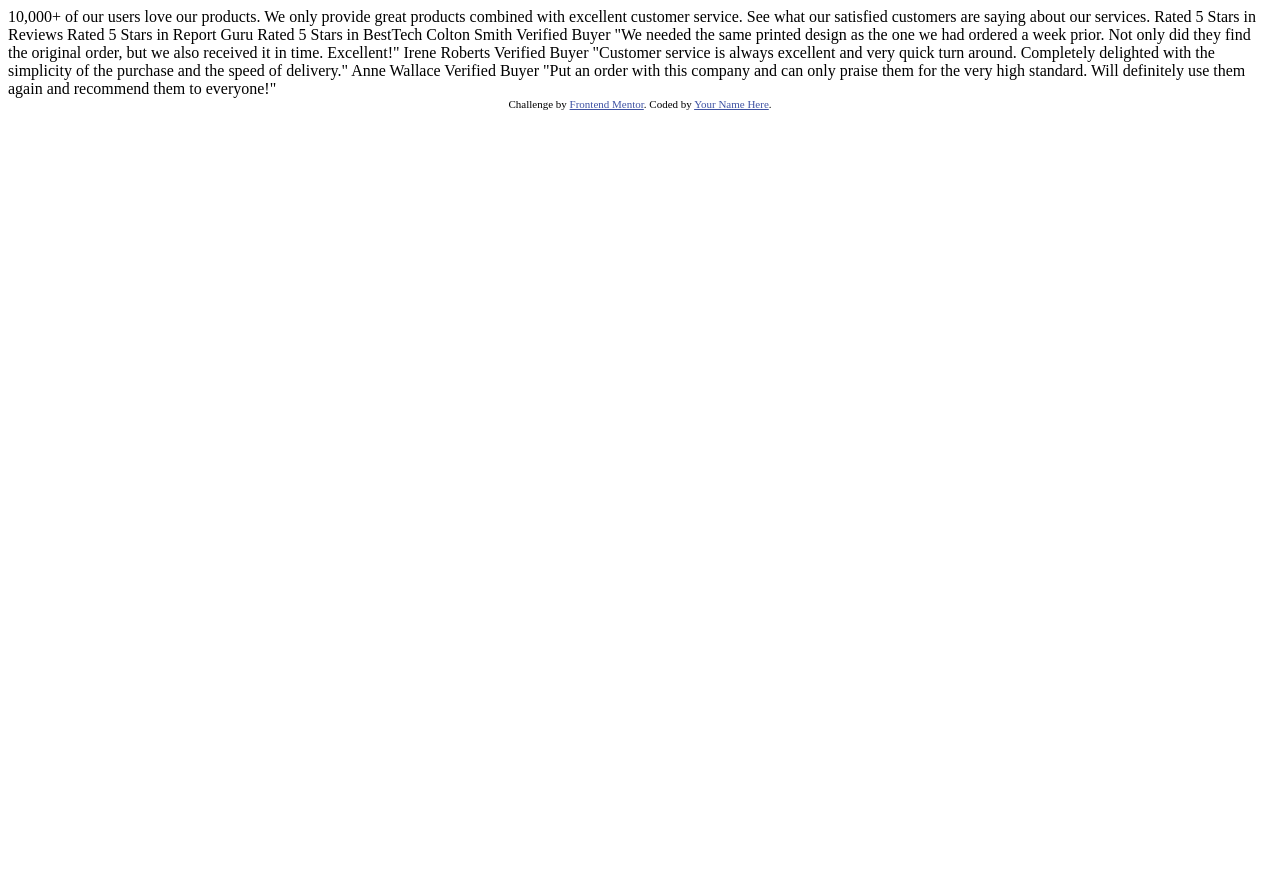
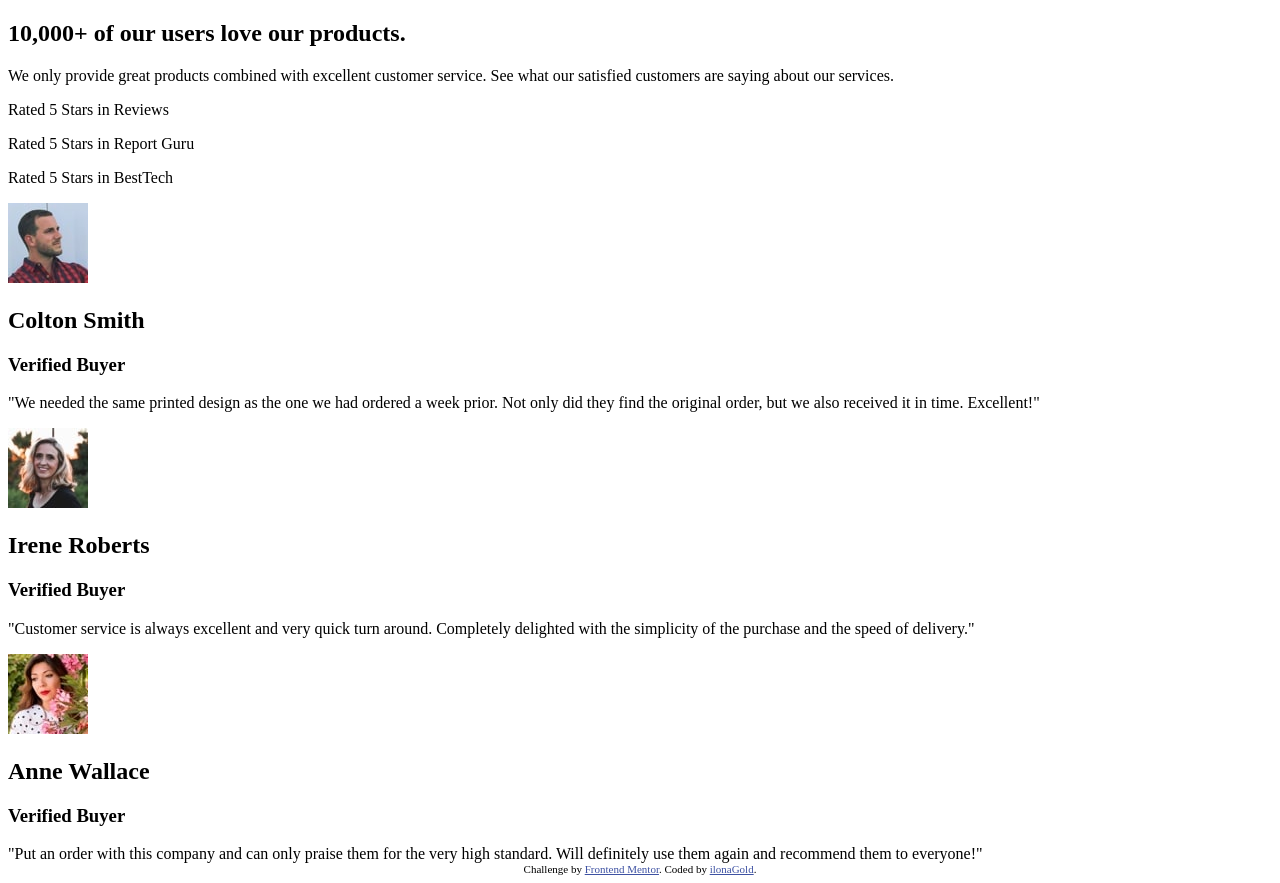
Before and after one commit to ilonaGold/social-proof-section, a plain HTML site: page index.html in a window 1280 px wide. Before the commit the page ends 800 px from the top, so only its background shows below. Drawn offline with Linux system fonts and the light colour scheme.

Commit message:
Added html structure

```diff
--- a/index.html
+++ b/index.html
@@ -3,8 +3,6 @@
   <head>
     <meta charset="UTF-8" />
     <meta name="viewport" content="width=device-width, initial-scale=1.0" />
-    <!-- displays site properly based on user's device -->
-
     <link
       rel="icon"
       type="image/png"
@@ -25,37 +23,59 @@
       }
     </style>
   </head>
+
   <body>
-    10,000+ of our users love our products.
+    <section class="intro">
+      <h1>10,000+ of our users love our products.</h1>
+      <p>We only provide great products combined with excellent customer service.
+      See what our satisfied customers are saying about our services.</p>
+    </section>
 
-    We only provide great products combined with excellent customer service.
-    See what our satisfied customers are saying about our services.
+    <section class="rating-cards">
+      <div class="raiting-card-one">
+        <span class="raiting-stars"></span>
+        <p>Rated 5 Stars in Reviews</p>
+      </div>
+      <div class="raiting-card-two">
+        <p>Rated 5 Stars in Report Guru</p>
+      </div>
+      <div class="raiting-card-three">
+        <p>Rated 5 Stars in BestTech</p>
+      </div>
+    </section>
 
-    Rated 5 Stars in Reviews
-    Rated 5 Stars in Report Guru
-    Rated 5 Stars in BestTech
+    <section class="testimonials">
+      <div class="testimonial-one">
+        <img src="./images/image-colton.jpg" alt="Colton" />
+        <h2 class="buyer-name">Colton Smith</h2>
+        <h3 class="buyer-status">Verified Buyer</h3>
+        <p>"We needed the same printed design as the one we had ordered a week prior.
+        Not only did they find the original order, but we also received it in time.
+        Excellent!"</p>
+      </div>
 
-    Colton Smith
-    Verified Buyer
-    "We needed the same printed design as the one we had ordered a week prior.
-    Not only did they find the original order, but we also received it in time.
-    Excellent!"
+      <div class="testimonial-two">
+        <img src="./images/image-irene.jpg" alt="Irene" />
+        <h2 class="buyer-name">Irene Roberts</h2>
+        <h3 class="buyer-status">Verified Buyer</h3>
+        <p>"Customer service is always excellent and very quick turn around. Completely
+        delighted with the simplicity of the purchase and the speed of delivery."</p>
+      </div>
 
-    Irene Roberts
-    Verified Buyer
-    "Customer service is always excellent and very quick turn around. Completely
-    delighted with the simplicity of the purchase and the speed of delivery."
-
-    Anne Wallace
-    Verified Buyer
-    "Put an order with this company and can only praise them for the very high
-    standard. Will definitely use them again and recommend them to everyone!"
+      <div class="testimonial-three">
+        <img src="./images/image-anne.jpg" alt="Anne" />
+        <h2 class="buyer-name">Anne Wallace</h2>
+        <h3 class="buyer-status">Verified Buyer</h3>
+        "Put an order with this company and can only praise them for the very high
+        standard. Will definitely use them again and recommend them to everyone!"
+      </div>
+    </section>
 
     <div class="attribution">
       Challenge by
       <a href="https://www.frontendmentor.io?ref=challenge" target="_blank"
         >Frontend Mentor</a
-      >. Coded by <a href="#">Your Name Here</a>.
+      >. Coded by <a href="https://replit.com/@ilonaGold">ilonaGold</a>.
     </div>
   </body>
 </html>
```
